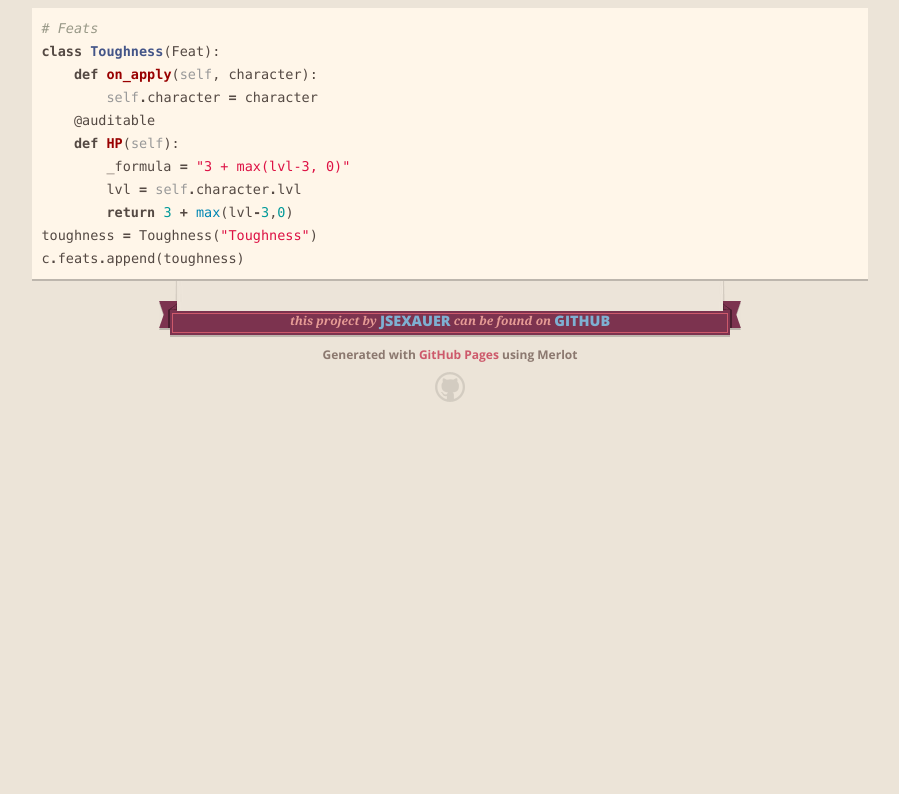
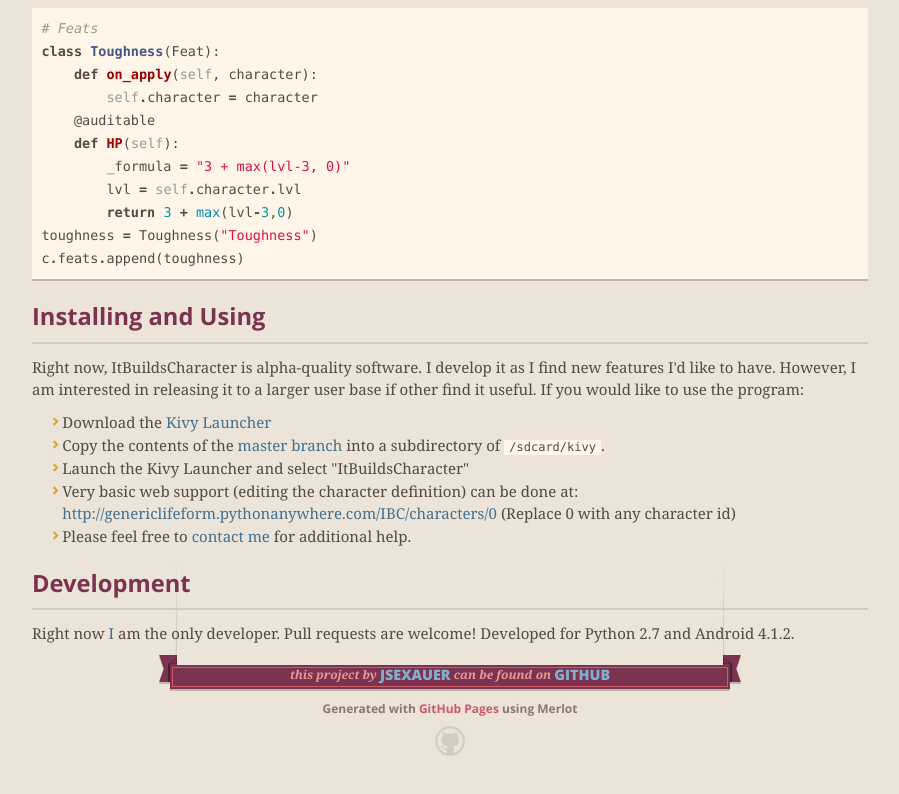
Before and after one commit to jsexauer/ItBuildsCharacter, a plain HTML site: page index.html in a window 1280 px wide. Shown: the part 6593-7387 px from the top of the page, without its empty margins (190-1089 px from the left). Before the commit the page ends 7035 px from the top, so only its background shows below. Drawn offline with nearby package versions, Linux system fonts and the light colour scheme.

Commit message:
Development and install info added

```diff
--- a/index.html
+++ b/index.html
@@ -239,6 +239,31 @@ hit points were calculated.</p>
 <span class="n">toughness</span> <span class="o">=</span> <span class="n">Toughness</span><span class="p">(</span><span class="s">"Toughness"</span><span class="p">)</span>
 <span class="n">c</span><span class="o">.</span><span class="n">feats</span><span class="o">.</span><span class="n">append</span><span class="p">(</span><span class="n">toughness</span><span class="p">)</span>
 </pre></div>
+
+<h2>
+<a name="installing-and-using" class="anchor" href="#installing-and-using"><span class="octicon octicon-link"></span></a>Installing and Using</h2>
+
+<p>Right now, ItBuildsCharacter is alpha-quality software.  I develop it as I find
+new features I'd like to have.  However, I am interested in releasing it to a
+larger user base if other find it useful.  If you would like to use the program:</p>
+
+<ul>
+<li>Download the <a href="https://play.google.com/store/apps/details?id=org.kivy.pygame">Kivy Launcher</a>
+</li>
+<li>Copy the contents of the <a href="https://github.com/jsexauer/ItBuildsCharacter/zipball/master">master branch</a>
+into a subdirectory of <code>/sdcard/kivy</code>.</li>
+<li>Launch the Kivy Launcher and select "ItBuildsCharacter"</li>
+<li>Very basic web support (editing the character definition) can be done at:
+<a href="http://genericlifeform.pythonanywhere.com/IBC/characters/0">http://genericlifeform.pythonanywhere.com/IBC/characters/0</a> (Replace 0 with
+any character id)</li>
+<li>Please feel free to <a href="mailto:genericcarbonlifeform@gmail.com">contact me</a> for
+additional help.</li>
+</ul><h2>
+<a name="development" class="anchor" href="#development"><span class="octicon octicon-link"></span></a>Development</h2>
+
+<p>Right now <a href="https://github.com/jsexauer">I</a> am the only developer.  Pull requests
+are welcome!  Developed for Python 2.7 and Android 4.1.2.</p>
+
       </section>
 
       <footer>
```
